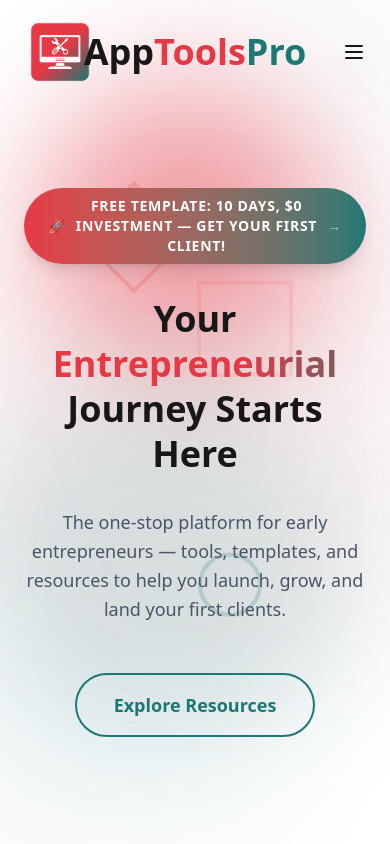
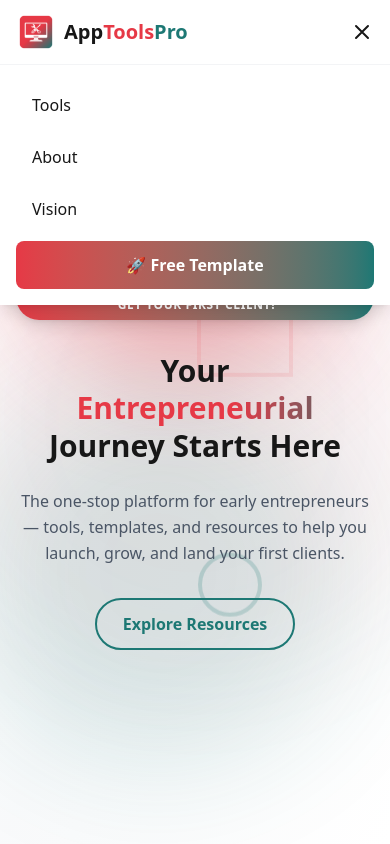
Before and after one commit to ShabiShett07/app-tools-pro, a Next.js app: page / in a window 390 px wide. Both pictures are taken after a click on the button "Open menu". Shown: the top 844 px of the page. Built offline with nearby package versions, Linux system fonts and the light colour scheme.

Commit message:
Make entire website mobile responsive
- Rebuild Navbar with working mobile slide-down menu
- Fix Hero, Stats, About, Vision, Footer for small screens
- Fix tools page heading, filters, and grid for mobile
- Fix template landing page all sections for mobile

```diff
--- a/app/components/About.tsx
+++ b/app/components/About.tsx
@@ -99,13 +99,13 @@ export default function About() {
       id="about"
       className="py-24 bg-white"
     >
-      <div className="max-w-7xl mx-auto px-6">
+      <div className="max-w-7xl mx-auto px-4 sm:px-6">
         {/* Section Header */}
         <div
           className={`text-center mb-16 transition-all duration-1000 ${isVisible ? 'opacity-100 translate-y-0' : 'opacity-0 translate-y-10'
             }`}
         >
-          <h2 className="text-4xl md:text-5xl font-black text-foreground mb-4">
+          <h2 className="text-3xl sm:text-4xl md:text-5xl font-black text-foreground mb-4">
             Built for Builders
           </h2>
           <div className="w-24 h-1 bg-gradient-to-r from-brand-red to-brand-teal mx-auto rounded-full"></div>
@@ -117,8 +117,8 @@ export default function About() {
             <div
               key={index}
               className={`group relative bg-white rounded-2xl p-8 shadow-lg hover:shadow-2xl transition-all duration-500 border-2 border-gray-100 hover:border-${feature.color} ${isVisible
-                  ? 'opacity-100 translate-y-0'
-                  : 'opacity-0 translate-y-10'
+                ? 'opacity-100 translate-y-0'
+                : 'opacity-0 translate-y-10'
                 }`}
               style={{ transitionDelay: `${index * 200}ms` }}
             >
--- a/app/components/Footer.tsx
+++ b/app/components/Footer.tsx
@@ -6,7 +6,7 @@ import Link from 'next/link';
 export default function Footer() {
   return (
     <footer className="bg-gray-900 text-white py-12">
-      <div className="max-w-7xl mx-auto px-6">
+      <div className="max-w-7xl mx-auto px-4 sm:px-6">
         <div className="grid grid-cols-1 md:grid-cols-4 gap-8 mb-8">
           {/* Brand Section */}
           <div>
--- a/app/components/Hero.tsx
+++ b/app/components/Hero.tsx
@@ -41,7 +41,7 @@ export default function Hero() {
         ></div>
       </div>
 
-      <div className="relative z-10 max-w-6xl mx-auto px-6 text-center">
+      <div className="relative z-10 max-w-6xl mx-auto px-4 sm:px-6 text-center">
 
         {/* Template Announcement */}
         <div
@@ -49,7 +49,7 @@ export default function Hero() {
             }`}
         >
           <Link href="/templates/first-client-in-10-days" className="group">
-            <span className="bg-gradient-to-r from-brand-red to-brand-teal text-white px-6 py-2 rounded-full text-sm font-bold uppercase tracking-wider shadow-lg hover:shadow-xl transition-all flex items-center gap-2">
+            <span className="bg-gradient-to-r from-brand-red to-brand-teal text-white px-4 sm:px-6 py-2 rounded-full text-xs sm:text-sm font-bold uppercase tracking-wider shadow-lg hover:shadow-xl transition-all flex items-center gap-1 sm:gap-2 text-center leading-tight">
               <span className="animate-pulse">🚀</span>
               Free Template: 10 Days, $0 Investment — Get Your First Client!
               <span className="animate-pulse">→</span>
@@ -59,7 +59,7 @@ export default function Hero() {
 
         {/* Main Heading */}
         <h1
-          className={`text-4xl md:text-6xl lg:text-7xl font-black mb-8 leading-tight transition-all duration-1000 delay-200 ${mounted ? 'opacity-100 translate-y-0' : 'opacity-0 translate-y-10'
+          className={`text-3xl sm:text-4xl md:text-6xl lg:text-7xl font-black mb-6 sm:mb-8 leading-tight transition-all duration-1000 delay-200 ${mounted ? 'opacity-100 translate-y-0' : 'opacity-0 translate-y-10'
             }`}
         >
           <span className="text-foreground">Your </span>
@@ -90,7 +90,7 @@ export default function Hero() {
 
         {/* Subtitle */}
         <p
-          className={`text-lg md:text-xl lg:text-2xl text-gray-600 max-w-3xl mx-auto mb-12 leading-relaxed transition-all duration-1000 delay-400 ${mounted ? 'opacity-100 translate-y-0' : 'opacity-0 translate-y-10'
+          className={`text-base sm:text-lg md:text-xl lg:text-2xl text-gray-600 max-w-3xl mx-auto mb-8 sm:mb-12 leading-relaxed transition-all duration-1000 delay-400 ${mounted ? 'opacity-100 translate-y-0' : 'opacity-0 translate-y-10'
             }`}
         >
           The one-stop platform for early entrepreneurs — tools, templates,
@@ -104,7 +104,7 @@ export default function Hero() {
         >
           <Link
             href="/tools"
-            className="border-2 border-brand-teal text-brand-teal px-8 py-4 rounded-full font-bold text-lg transition-all transform hover:scale-105 hover:bg-brand-teal hover:text-white cursor-pointer min-w-[240px] text-center"
+            className="border-2 border-brand-teal text-brand-teal px-6 sm:px-8 py-3 sm:py-4 rounded-full font-bold text-base sm:text-lg transition-all transform hover:scale-105 hover:bg-brand-teal hover:text-white cursor-pointer min-w-[200px] sm:min-w-[240px] text-center"
           >
             Explore Resources
           </Link>
--- a/app/components/Navbar.tsx
+++ b/app/components/Navbar.tsx
@@ -8,6 +8,7 @@ import { smoothScrollTo } from '../utils/smoothScroll';
 
 export default function Navbar() {
   const [scrolled, setScrolled] = useState(false);
+  const [mobileOpen, setMobileOpen] = useState(false);
   const router = useRouter();
   const pathname = usePathname();
 
@@ -20,48 +21,59 @@ export default function Navbar() {
     return () => window.removeEventListener('scroll', handleScroll);
   }, []);
 
+  // Close mobile menu on route change
+  useEffect(() => {
+    setMobileOpen(false);
+  }, [pathname]);
+
+  // Prevent body scroll when mobile menu is open
+  useEffect(() => {
+    if (mobileOpen) {
+      document.body.style.overflow = 'hidden';
+    } else {
+      document.body.style.overflow = '';
+    }
+    return () => {
+      document.body.style.overflow = '';
+    };
+  }, [mobileOpen]);
+
   const handleNavClick = (e: React.MouseEvent<HTMLAnchorElement>, targetId: string) => {
     e.preventDefault();
+    setMobileOpen(false);
 
-    // If not on homepage, navigate to homepage with hash
     if (pathname !== '/') {
       router.push(`/${targetId}`);
     } else {
-      // If on homepage, smooth scroll to section
       smoothScrollTo(targetId);
     }
   };
 
   return (
     <nav
-      className={`fixed top-0 left-0 right-0 z-50 transition-all duration-300 ${scrolled ? 'bg-white shadow-lg' : 'bg-transparent'
+      className={`fixed top-0 left-0 right-0 z-50 transition-all duration-300 ${scrolled || mobileOpen ? 'bg-white shadow-lg' : 'bg-transparent'
         }`}
     >
-      <div className="max-w-7xl mx-auto px-6 py-4">
-        <div className="grid grid-cols-3 items-center">
-          {/* Left - Logo */}
-          <Link href="/" className="flex items-center cursor-pointer">
+      <div className="max-w-7xl mx-auto px-4 sm:px-6 py-3 sm:py-4">
+        <div className="flex items-center justify-between">
+          {/* Logo + Brand */}
+          <Link href="/" className="flex items-center gap-2 sm:gap-3 cursor-pointer">
             <Image
               src="/logo.png"
               alt="App Tools Pro Logo"
-              width={72}
-              height={72}
-              className="rounded-lg"
+              width={48}
+              height={48}
+              className="rounded-lg w-10 h-10 sm:w-12 sm:h-12"
               priority
             />
-          </Link>
-
-          {/* Center - Brand Name */}
-          <Link href="/" className="flex justify-center cursor-pointer">
-            <div className="text-4xl font-bold">
+            <div className="text-xl sm:text-2xl md:text-3xl font-bold">
               <span className="text-foreground">App</span>
               <span className="text-brand-red">Tools</span>
               <span className="text-brand-teal">Pro</span>
             </div>
           </Link>
 
-          {/* Right - Navigation */}
-          <div className="flex justify-end">
+          {/* Desktop Nav */}
           <div className="hidden md:flex items-center space-x-8">
             <Link
               href="/tools"
@@ -83,26 +95,61 @@ export default function Navbar() {
             >
               Vision
             </a>
-
           </div>
 
           {/* Mobile Menu Button */}
-            <button className="md:hidden text-foreground">
-              <svg
-                className="w-6 h-6"
-                fill="none"
-                stroke="currentColor"
-                viewBox="0 0 24 24"
+          <button
+            className="md:hidden text-foreground p-2 -mr-2"
+            onClick={() => setMobileOpen(!mobileOpen)}
+            aria-label={mobileOpen ? 'Close menu' : 'Open menu'}
           >
-                <path
-                  strokeLinecap="round"
-                  strokeLinejoin="round"
-                  strokeWidth={2}
-                  d="M4 6h16M4 12h16M4 18h16"
-                />
+            {mobileOpen ? (
+              <svg className="w-6 h-6" fill="none" stroke="currentColor" viewBox="0 0 24 24">
+                <path strokeLinecap="round" strokeLinejoin="round" strokeWidth={2} d="M6 18L18 6M6 6l12 12" />
               </svg>
+            ) : (
+              <svg className="w-6 h-6" fill="none" stroke="currentColor" viewBox="0 0 24 24">
+                <path strokeLinecap="round" strokeLinejoin="round" strokeWidth={2} d="M4 6h16M4 12h16M4 18h16" />
+              </svg>
+            )}
           </button>
         </div>
+      </div>
+
+      {/* Mobile Menu Dropdown */}
+      <div
+        className={`md:hidden overflow-hidden transition-all duration-300 ease-in-out ${mobileOpen ? 'max-h-80 opacity-100' : 'max-h-0 opacity-0'
+          }`}
+      >
+        <div className="bg-white border-t border-gray-100 px-4 py-4 space-y-1">
+          <Link
+            href="/tools"
+            className="block px-4 py-3 rounded-lg text-foreground hover:bg-gray-50 hover:text-brand-red transition-colors font-medium"
+            onClick={() => setMobileOpen(false)}
+          >
+            Tools
+          </Link>
+          <a
+            href="#about"
+            onClick={(e) => handleNavClick(e, '#about')}
+            className="block px-4 py-3 rounded-lg text-foreground hover:bg-gray-50 hover:text-brand-red transition-colors font-medium cursor-pointer"
+          >
+            About
+          </a>
+          <a
+            href="#vision"
+            onClick={(e) => handleNavClick(e, '#vision')}
+            className="block px-4 py-3 rounded-lg text-foreground hover:bg-gray-50 hover:text-brand-red transition-colors font-medium cursor-pointer"
+          >
+            Vision
+          </a>
+          <Link
+            href="/templates/first-client-in-10-days"
+            className="block px-4 py-3 rounded-lg bg-gradient-to-r from-brand-red to-brand-teal text-white font-semibold text-center mt-2"
+            onClick={() => setMobileOpen(false)}
+          >
+            🚀 Free Template
+          </Link>
         </div>
       </div>
     </nav>
--- a/app/components/Stats.tsx
+++ b/app/components/Stats.tsx
@@ -39,16 +39,16 @@ export default function Stats() {
       ref={sectionRef}
       className="py-20 bg-gradient-to-r from-brand-red to-brand-teal"
     >
-      <div className="max-w-7xl mx-auto px-6">
+      <div className="max-w-7xl mx-auto px-4 sm:px-6">
         <div className="grid grid-cols-1 md:grid-cols-3 gap-8">
           {stats.map((stat, index) => {
             const content = (
               <>
-                <div className="text-5xl md:text-6xl font-black text-white mb-3">
+                <div className="text-4xl sm:text-5xl md:text-6xl font-black text-white mb-2 sm:mb-3">
                   {stat.number}
                   {stat.suffix}
                 </div>
-                <div className="text-lg md:text-xl text-white text-opacity-90 font-medium">
+                <div className="text-base sm:text-lg md:text-xl text-white text-opacity-90 font-medium">
                   {stat.label}
                 </div>
               </>
--- a/app/components/Vision.tsx
+++ b/app/components/Vision.tsx
@@ -43,7 +43,7 @@ export default function Vision() {
       <div className="absolute top-0 right-0 w-96 h-96 bg-brand-teal opacity-5 rounded-full blur-3xl"></div>
       <div className="absolute bottom-0 left-0 w-96 h-96 bg-brand-red opacity-5 rounded-full blur-3xl"></div>
 
-      <div className="max-w-7xl mx-auto px-6 relative z-10">
+      <div className="max-w-7xl mx-auto px-4 sm:px-6 relative z-10">
         <div className="grid grid-cols-1 lg:grid-cols-2 gap-12 items-center">
           {/* Left Side - Text Content */}
           <div
@@ -52,7 +52,7 @@ export default function Vision() {
               : 'opacity-0 -translate-x-10'
               }`}
           >
-            <h2 className="text-4xl md:text-5xl font-black text-foreground mb-6">
+            <h2 className="text-3xl sm:text-4xl md:text-5xl font-black text-foreground mb-6">
               Our Vision
             </h2>
             <div className="space-y-4 mb-8">
--- a/app/tools/page.tsx
+++ b/app/tools/page.tsx
@@ -55,8 +55,8 @@ export default function ToolsPage() {
           <div className="absolute bottom-20 right-10 w-96 h-96 bg-brand-teal opacity-10 rounded-full blur-3xl animate-pulse" style={{ animationDelay: '1s' }}></div>
         </div>
 
-        <div className="relative z-10 max-w-6xl mx-auto px-6 text-center">
-          <h1 className="text-5xl md:text-6xl lg:text-7xl font-black mb-6 leading-tight">
+        <div className="relative z-10 max-w-6xl mx-auto px-4 sm:px-6 text-center">
+          <h1 className="text-3xl sm:text-5xl md:text-6xl lg:text-7xl font-black mb-6 leading-tight">
             <span className="text-foreground">Explore Our </span>
             <span
               className="inline-block"
@@ -70,7 +70,7 @@ export default function ToolsPage() {
               Apps & Tools
             </span>
           </h1>
-          <p className="text-lg md:text-xl text-gray-600 max-w-3xl mx-auto">
+          <p className="text-base sm:text-lg md:text-xl text-gray-600 max-w-3xl mx-auto">
             Tools and resources built for early entrepreneurs — launch faster, grow smarter, and land your first clients.
           </p>
         </div>
@@ -78,11 +78,11 @@ export default function ToolsPage() {
 
       {/* Filter Section */}
       <section className="py-8 bg-gray-50">
-        <div className="max-w-6xl mx-auto px-6">
-          <div className="flex flex-wrap gap-4 justify-center">
+        <div className="max-w-6xl mx-auto px-4 sm:px-6">
+          <div className="flex flex-wrap gap-2 sm:gap-4 justify-center">
             <button
               onClick={() => setSelectedCategory('all')}
-              className={`px-6 py-2 rounded-full font-semibold transition-all ${selectedCategory === 'all'
+              className={`px-4 sm:px-6 py-2 rounded-full font-semibold text-sm sm:text-base transition-all ${selectedCategory === 'all'
                 ? 'bg-brand-red text-white'
                 : 'bg-white text-gray-700 hover:bg-gray-100'
                 }`}
@@ -91,7 +91,7 @@ export default function ToolsPage() {
             </button>
             <button
               onClick={() => setSelectedCategory('productivity')}
-              className={`px-6 py-2 rounded-full font-semibold transition-all ${selectedCategory === 'productivity'
+              className={`px-4 sm:px-6 py-2 rounded-full font-semibold text-sm sm:text-base transition-all ${selectedCategory === 'productivity'
                 ? 'bg-brand-red text-white'
                 : 'bg-white text-gray-700 hover:bg-gray-100'
                 }`}
@@ -100,7 +100,7 @@ export default function ToolsPage() {
             </button>
             <button
               onClick={() => setSelectedCategory('communication')}
-              className={`px-6 py-2 rounded-full font-semibold transition-all ${selectedCategory === 'communication'
+              className={`px-4 sm:px-6 py-2 rounded-full font-semibold text-sm sm:text-base transition-all ${selectedCategory === 'communication'
                 ? 'bg-brand-red text-white'
                 : 'bg-white text-gray-700 hover:bg-gray-100'
                 }`}
@@ -109,7 +109,7 @@ export default function ToolsPage() {
             </button>
             <button
               onClick={() => setSelectedCategory('utility')}
-              className={`px-6 py-2 rounded-full font-semibold transition-all ${selectedCategory === 'utility'
+              className={`px-4 sm:px-6 py-2 rounded-full font-semibold text-sm sm:text-base transition-all ${selectedCategory === 'utility'
                 ? 'bg-brand-red text-white'
                 : 'bg-white text-gray-700 hover:bg-gray-100'
                 }`}
@@ -122,12 +122,12 @@ export default function ToolsPage() {
 
       {/* Tools Grid */}
       <section className="py-20 bg-white">
-        <div className="max-w-6xl mx-auto px-6">
-          <div className="grid grid-cols-1 md:grid-cols-2 lg:grid-cols-3 gap-8">
+        <div className="max-w-6xl mx-auto px-4 sm:px-6">
+          <div className="grid grid-cols-1 sm:grid-cols-2 lg:grid-cols-3 gap-6 sm:gap-8">
             {filteredTools.map((tool, index) => (
               <div
                 key={tool.id}
-                className="group relative bg-white border-2 border-gray-200 rounded-2xl p-8 hover:border-brand-red transition-all duration-300 hover:shadow-xl transform hover:-translate-y-2"
+                className="group relative bg-white border-2 border-gray-200 rounded-2xl p-6 sm:p-8 hover:border-brand-red transition-all duration-300 hover:shadow-xl transform hover:-translate-y-2"
                 style={{
                   animation: `fadeInUp 0.6s ease-out ${index * 0.1}s both`
                 }}
```
Also changed, not shown: app/templates/first-client-in-10-days/page.tsx (+20 -20 lines). Lines whose indentation alone changed are shown as unchanged.
